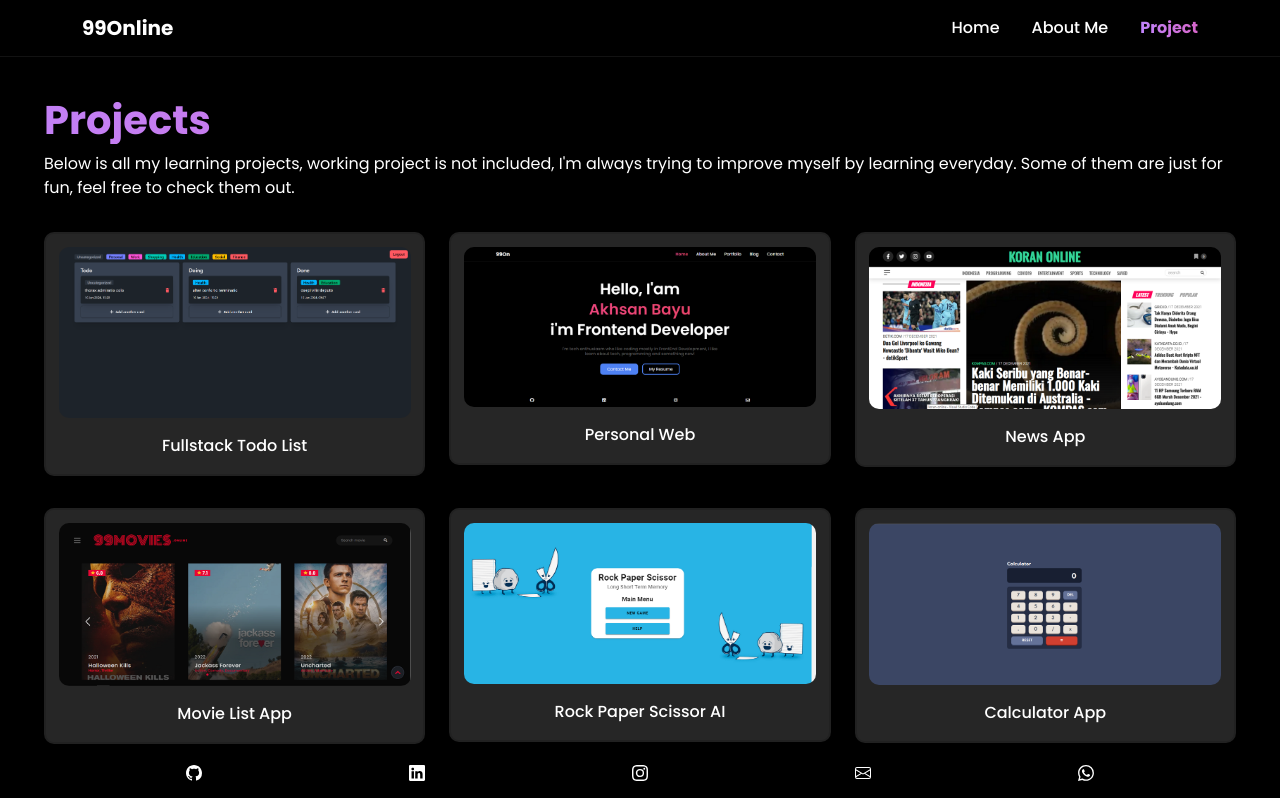
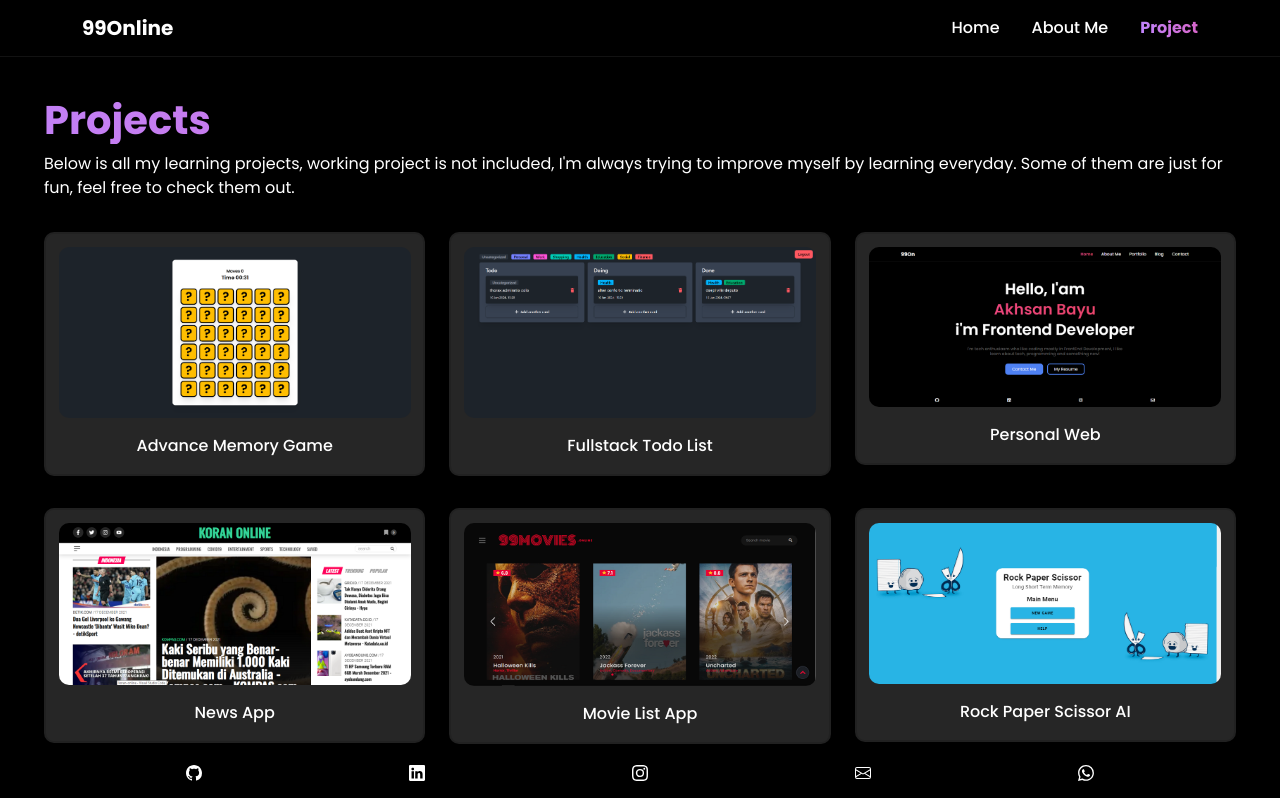
Before and after one commit to akhsanby/personal-web, a Next.js app: page /project in a window 1280 px wide. Shown: the top 798 px of the page. Built offline with nearby package versions, Linux system fonts and the light colour scheme.

Commit message:
add new learning project

```diff
--- a/pages/project.jsx
+++ b/pages/project.jsx
@@ -6,6 +6,11 @@ import styles from "../styles/Project.module.scss";
 
 export default function Project() {
   const myProjectImage = [
+    {
+      title: "Advance Memory Game",
+      url: "/images/image12.png",
+      repo: "https://github.com/akhsanby/memory-game",
+    },
     {
       title: "Fullstack Todo List",
       url: "/images/image11.png",
```
Also changed, not shown: public/images/image12.png (added).
